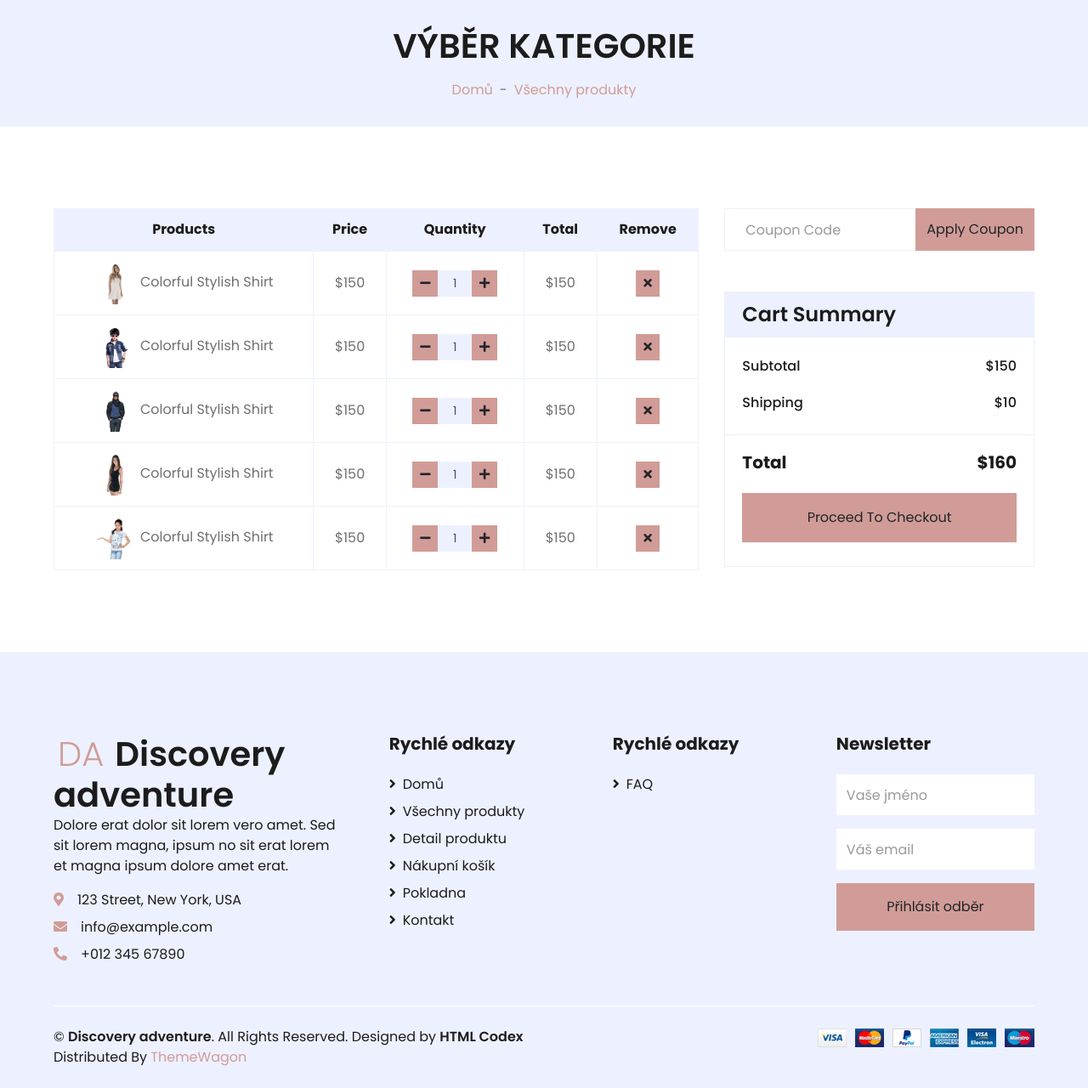
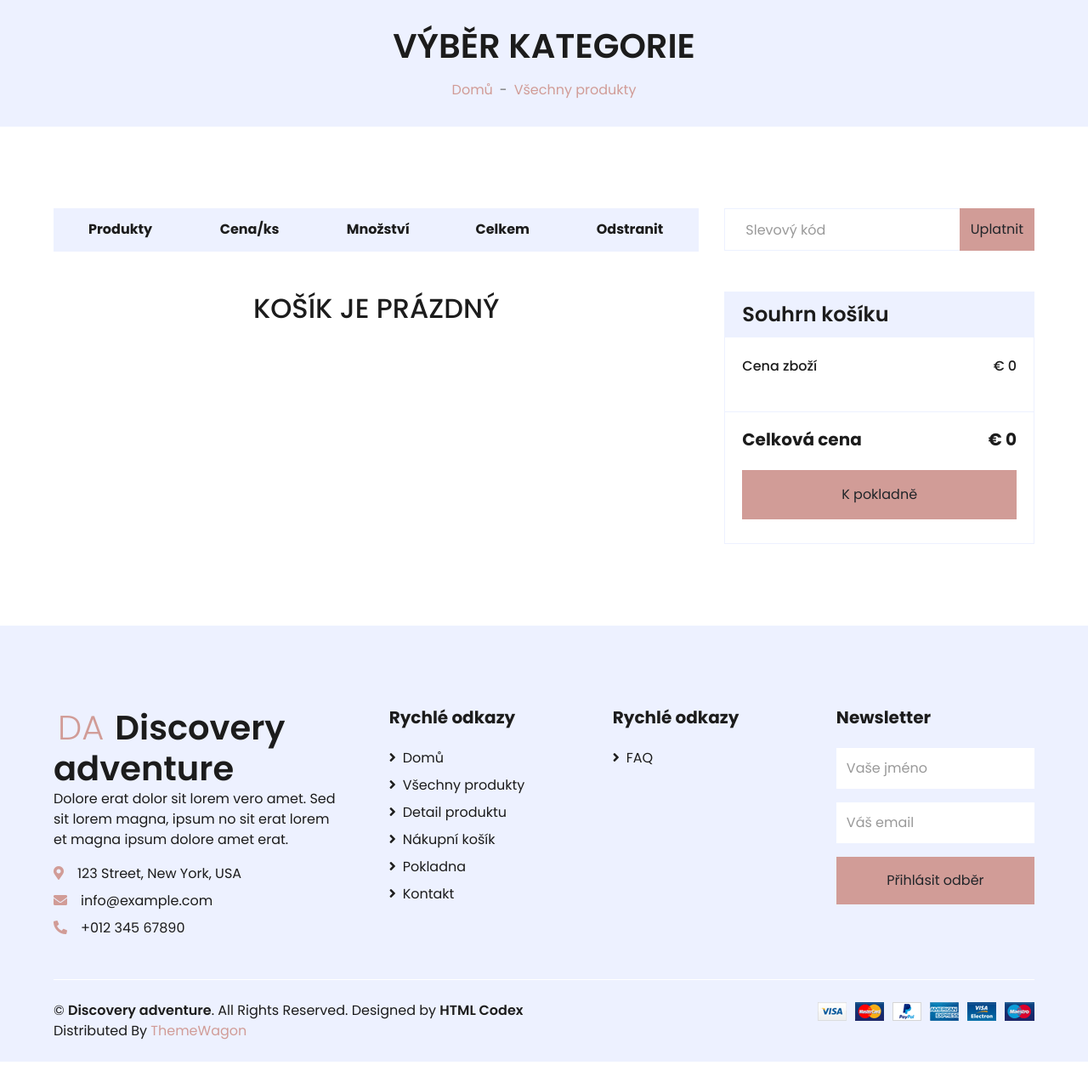
Before and after one commit to Determinathor/Discovery_adventure, a Django app: page /cart/ in a window 1280 px wide. Shown: the part 234-1514 px from the top of the page at 85% size. After the commit the page ends 1483 px from the top, so only its background shows below. Run offline with Django 4.2, Linux system fonts and the light colour scheme; a user stored in the database is signed in; tables that the repository leaves empty hold one stand-in row (values such as "Sample post"); lists and menus that the app fills with data are empty; some libraries are stand-ins or nearby versions.

Commit message:
Cart management - view, remove order_line. Viewing cart products.

```diff
--- /dev/null
+++ b/discovery_adventure/context_processors.py
@@ -0,0 +1,14 @@
+from viewer.models import Order
+
+
+def cart_items_count(request):
+    if request.user.is_authenticated:
+        try:
+            order = Order.objects.get(User=request.user.profile, status='Pending')
+            total_items = sum(item.quantity for item in order.order_line_set.all())
+        except Order.DoesNotExist:
+            total_items = 0
+    else:
+        total_items = 0
+
+    return {'cart_items_count': total_items}
--- a/discovery_adventure/settings.py
+++ b/discovery_adventure/settings.py
@@ -69,6 +69,7 @@ TEMPLATES = [
                 'django.template.context_processors.request',
                 'django.contrib.auth.context_processors.auth',
                 'django.contrib.messages.context_processors.messages',
+                'discovery_adventure.context_processors.cart_items_count',
             ],
         },
     },
--- a/discovery_adventure/urls.py
+++ b/discovery_adventure/urls.py
@@ -7,8 +7,9 @@ from viewer import views
 from accounts.views import SignUpView, SubmittablePasswordChangeView, my_view
 
 from viewer.views import home, ProductsListView, ProductTemplateView, ProductCreateView, CategoryListView, \
-    CategoryTemplateView, ProductsCheckoutListView, ProductsCartListView, RandomProductTemplateView, FAQView, \
-    ProductUpdateView, ProductDeleteView, ProductSortedLowListView, ProductSortedHighListView
+    CategoryTemplateView, RandomProductTemplateView, FAQView, \
+    ProductUpdateView, ProductDeleteView, ProductSortedLowListView, ProductSortedHighListView, \
+    ProductsCheckoutListView, add_to_cart, cart_view, delete_order_line, remove_from_cart
 
 urlpatterns = [
 
@@ -28,7 +29,13 @@ urlpatterns = [
     path('product/delete/<pk>/', ProductDeleteView.as_view(), name='product_delete'), # odstranění produktu
     path('faq/', FAQView.as_view(), name='faq'), # faq stránka
     path('checkout/', ProductsCheckoutListView.as_view(), name='checkout'),
-    path('cart/', ProductsCartListView.as_view(), name='cart'),
+    # path('cart/', ProductsCartListView.as_view(), name='cart'),
+
+    path('add-to-cart/<pk>/', add_to_cart, name='add_to_cart'),
+    path('remove-from-cart/<pk>/', remove_from_cart, name='remove_from_cart'),
+    path('delete-order-line/<pk>/', delete_order_line, name='delete_order_line'),
+    path('cart/', cart_view, name='cart_view'),
+
 
 
 
--- a/viewer/templates/base.html
+++ b/viewer/templates/base.html
@@ -80,9 +80,9 @@
                 </form>
             </div>
             <div class="col-lg-3 col-6 text-right">
-                <a href="" class="btn border">
+                <a href="{% url 'cart_view' %}" class="btn border">
                     <i class="fas fa-shopping-cart text-primary"></i>
-                    <span class="badge">0</span>
+                    <span class="badge">{{ cart_items_count }}</span>
                 </a>
             </div>
         </div>
--- a/viewer/templates/cart.html
+++ b/viewer/templates/cart.html
@@ -2,163 +2,133 @@
 {% load static %}
 {% block content %}
 
+
     <!-- Cart Start -->
-    <div class="container-fluid pt-5">
+<div class="container-fluid pt-5" xmlns="http://www.w3.org/1999/html">
         <div class="row px-xl-5">
             <div class="col-lg-8 table-responsive mb-5">
                 <table class="table table-bordered text-center mb-0">
                     <thead class="bg-secondary text-dark">
                         <tr>
-                            <th>Products</th>
-                            <th>Price</th>
-                            <th>Quantity</th>
-                            <th>Total</th>
-                            <th>Remove</th>
+                            <th>Produkty</th>
+                            <th>Cena/ks</th>
+                            <th>Množství</th>
+                            <th>Celkem</th>
+                            <th>Odstranit</th>
                         </tr>
                     </thead>
                     <tbody class="align-middle">
+                    {% for object in order_lines %}
                         <tr>
-                            <td class="align-middle"><img src="img/product-1.jpg" alt="" style="width: 50px;"> Colorful Stylish Shirt</td>
-                            <td class="align-middle">$150</td>
+                            <td class="align-middle"><img src="img/product-1.jpg" alt="" style="width: 50px;">{{ object.Product.title }}</td>
+                            <td class="align-middle">€ {{ object.product_price }}</td>
                             <td class="align-middle">
                                 <div class="input-group quantity mx-auto" style="width: 100px;">
                                     <div class="input-group-btn">
+                                        <a href="{% url 'remove_from_cart' object.id %}">
                                             <button class="btn btn-sm btn-primary btn-minus" >
                                                 <i class="fa fa-minus"></i>
                                             </button>
+                                        </a>
                                     </div>
-                                    <input type="text" class="form-control form-control-sm bg-secondary text-center" value="1">
+                                    <input type="text" class="form-control form-control-sm bg-secondary text-center" value="{{ object.quantity }}">
                                     <div class="input-group-btn">
+                                        <a href="{% url 'add_to_cart' object.Product.id %}">
                                             <button class="btn btn-sm btn-primary btn-plus">
                                                 <i class="fa fa-plus"></i>
                                             </button>
+                                        </a>
                                     </div>
                                 </div>
                             </td>
-                            <td class="align-middle">$150</td>
-                            <td class="align-middle"><button class="btn btn-sm btn-primary"><i class="fa fa-times"></i></button></td>
+                            <td class="align-middle">€ {{ object.line_total }}</td>
+                            <td class="align-middle">
+                                 <a href="{% url 'delete_order_line' object.id %}">
+                                     <button class="btn btn-sm btn-primary">
+                                         <i class="fa fa-times"></i>
+                                     </button>
+                                 </a>
+                            </td>
                         </tr>
-                        <tr>
-                            <td class="align-middle"><img src="img/product-2.jpg" alt="" style="width: 50px;"> Colorful Stylish Shirt</td>
-                            <td class="align-middle">$150</td>
-                            <td class="align-middle">
-                                <div class="input-group quantity mx-auto" style="width: 100px;">
-                                    <div class="input-group-btn">
-                                        <button class="btn btn-sm btn-primary btn-minus" >
-                                        <i class="fa fa-minus"></i>
-                                        </button>
-                                    </div>
-                                    <input type="text" class="form-control form-control-sm bg-secondary text-center" value="1">
-                                    <div class="input-group-btn">
-                                        <button class="btn btn-sm btn-primary btn-plus">
-                                            <i class="fa fa-plus"></i>
-                                        </button>
-                                    </div>
-                                </div>
-                            </td>
-                            <td class="align-middle">$150</td>
-                            <td class="align-middle"><button class="btn btn-sm btn-primary"><i class="fa fa-times"></i></button></td>
-                        </tr>
-                        <tr>
-                            <td class="align-middle"><img src="img/product-3.jpg" alt="" style="width: 50px;"> Colorful Stylish Shirt</td>
-                            <td class="align-middle">$150</td>
-                            <td class="align-middle">
-                                <div class="input-group quantity mx-auto" style="width: 100px;">
-                                    <div class="input-group-btn">
-                                        <button class="btn btn-sm btn-primary btn-minus" >
-                                        <i class="fa fa-minus"></i>
-                                        </button>
-                                    </div>
-                                    <input type="text" class="form-control form-control-sm bg-secondary text-center" value="1">
-                                    <div class="input-group-btn">
-                                        <button class="btn btn-sm btn-primary btn-plus">
-                                            <i class="fa fa-plus"></i>
-                                        </button>
-                                    </div>
-                                </div>
-                            </td>
-                            <td class="align-middle">$150</td>
-                            <td class="align-middle"><button class="btn btn-sm btn-primary"><i class="fa fa-times"></i></button></td>
-                        </tr>
-                        <tr>
-                            <td class="align-middle"><img src="img/product-4.jpg" alt="" style="width: 50px;"> Colorful Stylish Shirt</td>
-                            <td class="align-middle">$150</td>
-                            <td class="align-middle">
-                                <div class="input-group quantity mx-auto" style="width: 100px;">
-                                    <div class="input-group-btn">
-                                        <button class="btn btn-sm btn-primary btn-minus" >
-                                        <i class="fa fa-minus"></i>
-                                        </button>
-                                    </div>
-                                    <input type="text" class="form-control form-control-sm bg-secondary text-center" value="1">
-                                    <div class="input-group-btn">
-                                        <button class="btn btn-sm btn-primary btn-plus">
-                                            <i class="fa fa-plus"></i>
-                                        </button>
-                                    </div>
-                                </div>
-                            </td>
-                            <td class="align-middle">$150</td>
-                            <td class="align-middle"><button class="btn btn-sm btn-primary"><i class="fa fa-times"></i></button></td>
-                        </tr>
-                        <tr>
-                            <td class="align-middle"><img src="img/product-5.jpg" alt="" style="width: 50px;"> Colorful Stylish Shirt</td>
-                            <td class="align-middle">$150</td>
-                            <td class="align-middle">
-                                <div class="input-group quantity mx-auto" style="width: 100px;">
-                                    <div class="input-group-btn">
-                                        <button class="btn btn-sm btn-primary btn-minus" >
-                                        <i class="fa fa-minus"></i>
-                                        </button>
-                                    </div>
-                                    <input type="text" class="form-control form-control-sm bg-secondary text-center" value="1">
-                                    <div class="input-group-btn">
-                                        <button class="btn btn-sm btn-primary btn-plus">
-                                            <i class="fa fa-plus"></i>
-                                        </button>
-                                    </div>
-                                </div>
-                            </td>
-                            <td class="align-middle">$150</td>
-                            <td class="align-middle"><button class="btn btn-sm btn-primary"><i class="fa fa-times"></i></button></td>
-                        </tr>
+                    {%  endfor %}
                     </tbody>
                 </table>
+
+                {% if not order_lines %}
+                    <div class="text-center">
+                        <h2 class="mt-xl-5">KOŠÍK JE PRÁZDNÝ</h2>
+                    </div>
+
+                {% endif %}
+
             </div>
             <div class="col-lg-4">
                 <form class="mb-5" action="">
                     <div class="input-group">
-                        <input type="text" class="form-control p-4" placeholder="Coupon Code">
+                        <input type="text" class="form-control p-4" placeholder="Slevový kód">
                         <div class="input-group-append">
-                            <button class="btn btn-primary">Apply Coupon</button>
+                            <button class="btn btn-primary">Uplatnit</button>
                         </div>
                     </div>
                 </form>
                 <div class="card border-secondary mb-5">
                     <div class="card-header bg-secondary border-0">
-                        <h4 class="font-weight-semi-bold m-0">Cart Summary</h4>
+                        <h4 class="font-weight-semi-bold m-0">Souhrn košíku</h4>
                     </div>
                     <div class="card-body">
                         <div class="d-flex justify-content-between mb-3 pt-1">
-                            <h6 class="font-weight-medium">Subtotal</h6>
-                            <h6 class="font-weight-medium">$150</h6>
+                            <h6 class="font-weight-medium">Cena zboží</h6>
+                            <h6 class="font-weight-medium">€ {{ total_cost }}</h6>
                         </div>
-                        <div class="d-flex justify-content-between">
-                            <h6 class="font-weight-medium">Shipping</h6>
-                            <h6 class="font-weight-medium">$10</h6>
-                        </div>
+<!--                        <div class="d-flex justify-content-between">-->
+<!--                            <h6 class="font-weight-medium">Doprava</h6>-->
+<!--                            <h6 class="font-weight-medium">€ 10</h6>-->
+<!--                        </div>-->
                     </div>
                     <div class="card-footer border-secondary bg-transparent">
                         <div class="d-flex justify-content-between mt-2">
-                            <h5 class="font-weight-bold">Total</h5>
-                            <h5 class="font-weight-bold">$160</h5>
+                            <h5 class="font-weight-bold">Celková cena</h5>
+                            <h5 class="font-weight-bold">€ {{ total_cost }}</h5>
                         </div>
-                        <button class="btn btn-block btn-primary my-3 py-3">Proceed To Checkout</button>
+                        <button class="btn btn-block btn-primary my-3 py-3">K pokladně</button>
                     </div>
                 </div>
             </div>
         </div>
     </div>
     <!-- Cart End -->
+{% endblock %}
 
-{% endblock %}
+
+
+
+
+
+
+<h2>Shopping Cart</h2>
+<table>
+    <thead>
+        <tr>
+            <th>Product</th>
+            <th>Quantity</th>
+            <th>Price</th>
+            <th>Total</th>
+        </tr>
+    </thead>
+    <tbody>
+        {% for object in order_lines %}
+        <tr>
+            <td>{{ object.Product.title }}</td>
+            <td>{{ object.quantity }}</td>
+            <td>{{ object.product_price }}</td>
+            <td>{{ object.line_total }}</td>
+            <td>
+                <a href="{% url 'remove_from_cart' object.id %}">Remove one</a>
+                <a href="{% url 'delete_order_line' object.id %}">Remove all</a>
+            </td>
+        </tr>
+        {% endfor %}
+    </tbody>
+</table>
+<h3>Total: {{ total_cost }}</h3>
+<a href="">Proceed to Checkout</a>
--- a/viewer/templates/detail.html
+++ b/viewer/templates/detail.html
@@ -120,7 +120,9 @@
                             </button>
                         </div>
                     </div>
-                    <button class="btn btn-primary px-3"><i class="fa fa-shopping-cart mr-1"></i> Vložit do košíku</button>
+                    <a href="{{ product.add_to_cart_url }}">
+                        <button class="btn btn-primary px-3"><i class="fa fa-shopping-cart mr-1"></i> Vložit do košíku</button>
+                    </a>
                 </div>
                 <div class="d-flex pt-2">
                     <p class="text-dark font-weight-medium mb-0 mr-2">Sdílet:</p>
--- a/viewer/templates/shop.html
+++ b/viewer/templates/shop.html
@@ -173,7 +173,7 @@
                             </div>
                             <div class="card-footer d-flex justify-content-between bg-light border">
                                 <a href="{{ object.id }}" class="btn btn-sm text-dark p-0"><i class="fas fa-eye text-primary mr-1"></i>Zobrazit detail</a>
-                                <a href="" class="btn btn-sm text-dark p-1"><i class="fas fa-shopping-cart text-primary mr-1"></i>Vložit do košíku</a>
+                                <a href="{{ object.add_to_cart_url }}" class="btn btn-sm text-dark p-1"><i class="fas fa-shopping-cart text-primary mr-1"></i>Vložit do košíku</a>
                                 {% if perms.accounts.change_product %}
                                     <a href="{% url 'product_create' object.id %}" class="btn btn-sm text-uppercase text-danger p-0"><i class="fas fa-edit text-primary mr-1"></i>Upravit produkt</a>
                                 {% endif %}
--- a/viewer/views.py
+++ b/viewer/views.py
@@ -1,11 +1,14 @@
 import random
 from concurrent.futures._base import LOGGER
 
+from django.contrib import messages
 from django.contrib.auth.decorators import login_required
 from django.contrib.auth.mixins import LoginRequiredMixin, PermissionRequiredMixin, UserPassesTestMixin
-from django.http import HttpResponse
-from django.shortcuts import render
+from django.db.models.functions import datetime
+from django.http import HttpResponse, request
+from django.shortcuts import render, get_object_or_404, redirect
 from django.urls import reverse_lazy
+from django.utils import timezone
 from django.views import View
 from django.views.generic import TemplateView, ListView, FormView, CreateView, UpdateView, DeleteView, DetailView
 from django_addanother.views import CreatePopupMixin
@@ -129,26 +132,9 @@ class RandomProductTemplateView(TemplateView):
         context["product"] = random_product
         context['categories'] = Category.objects.all()
         return context
-
-
-class ProductsCheckoutListView(ListView): #TODO: vypsat všechny produkty v košíku
-    model = Product
-    template_name = 'checkout.html'
-    def get_context_data(self, **kwargs):
-        context = super().get_context_data(**kwargs)
-        context['categories'] = Category.objects.all()
-        return context
-
-
-class ProductsCartListView(ListView): #TODO: vypsat produkty z orderlines
-    model = Product
-    template_name = 'cart.html'
-    def get_context_data(self, **kwargs):
-        context = super().get_context_data(**kwargs)
-        context['categories'] = Category.objects.all()
-        return context
-
-
+# -----------------------------------------
+# CRUD_product OPERATIONS START
+# -----------------------------------------
 class ProductModelForm(ModelForm): # formulář pro produkt
     class Meta:
         model = Product
@@ -216,3 +202,130 @@ class ProductDeleteView(StaffRequiredMixin, PermissionRequiredMixin, DeleteView)
     model = Product
     success_url = reverse_lazy('shop')
     permission_required = 'accounts.delete_product'
+
+# -----------------------------------------
+# CRUD_product OPERATIONS END
+# -----------------------------------------
+
+
+# -----------------------------------------
+# CART OPERATIONS START
+# -----------------------------------------
+
+
+@login_required
+def add_to_cart(request, pk):
+    cart_product = get_object_or_404(Product, id=pk)
+
+    # get or create order for user
+    order, created = Order.objects.get_or_create(User=request.user.profile, status='Pending', defaults={
+        'delivery_address': '',
+        'date_of_sale': timezone.now(),
+        'total_cost': 0,
+    })
+
+    # check if product is in order
+    order_line, created = Order_Line.objects.get_or_create(Order=order, Product=cart_product, defaults={
+        'product_price': cart_product.price,
+        'quantity': 1,
+    })
+
+    # if product in order update quantity
+    if not created:
+        order_line.quantity += 1
+        order_line.save()
+
+    # update total cost of order
+    order.total_cost = sum(line.Product.price * line.quantity for line in order.order_line_set.all())
+    order.save()
+
+    return redirect('cart_view')
+
+
+def cart_view(request):
+    try:
+        order = Order.objects.get(User=request.user.profile, status='Pending')
+        order_lines = order.order_line_set.all().order_by('id')
+        total_cost = order.total_cost
+
+    # Calculate the total for each order line
+        order_lines_with_total = []
+        for line in order_lines:
+            line_total = line.product_price * line.quantity
+            order_lines_with_total.append({
+                    'id': line.id,
+                    'Product': line.Product,
+                    'quantity': line.quantity,
+                    'product_price': line.product_price,
+                    'line_total': line_total,
+            })
+    except Order.DoesNotExist:
+        order_lines_with_total = []
+        total_cost = 0
+
+    return render(request, 'cart.html', {
+        'order_lines': order_lines_with_total,
+        'total_cost': total_cost,
+    })
+
+
+@login_required
+def remove_from_cart(request, pk):
+    order_line = get_object_or_404(Order_Line, id=pk, Order__User=request.user.profile, Order__status='Pending')
+
+    if order_line.quantity > 1:
+        # Decrease the quantity by 1
+        order_line.quantity -= 1
+        order_line.save()
+    else:
+        # Remove the order line if quantity is 1
+        order_line.delete()
+
+    # Update the total cost of the order
+    order = order_line.Order
+    order.total_cost = sum(line.product_price * line.quantity for line in order.order_line_set.all())
+    order.save()
+
+    return redirect('cart_view')
+
+
+@login_required
+def delete_order_line(request, pk):
+    order_line = get_object_or_404(Order_Line, id=pk, Order__User=request.user.profile, Order__status='Pending')
+
+    # Get the associated order before deleting the line
+    order = order_line.Order
+
+    # Delete the order line
+    order_line.delete()
+
+    # Update the total cost of the order
+    order.total_cost = sum(line.product_price * line.quantity for line in order.order_line_set.all())
+    order.save()
+
+    return redirect('cart_view')
+
+
+# -----------------------------------------
+# CART OPERATIONS END
+# -----------------------------------------
+
+# class ProductsCartListView(ListView): #TODO: vypsat produkty v košíku z orderlines
+#     model = Order_Line
+#     template_name = 'cart.html'
+#     def get_context_data(self, **kwargs):
+#         context = super().get_context_data(**kwargs)
+#         context['product'] = Order_Line.objects.filter()
+#         context['quantity'] = Order_Line.quantity
+#         context['total'] = Order.total_cost
+#         context['product_price'] = Product.price
+#         return context
+
+
+class ProductsCheckoutListView(ListView): #TODO: vypsat všechny produkty v checkoutu
+    model = Product
+    template_name = 'checkout.html'
+    def get_context_data(self, **kwargs):
+        context = super().get_context_data(**kwargs)
+        context['categories'] = Category.objects.all()
+        return context
```
Also changed, not shown: accounts/views.py (+7 -0 lines), viewer/models.py (+8 -2 lines), viewer/templates/checkout.html (line endings or trailing spaces). Lines whose indentation alone changed are shown as unchanged.
